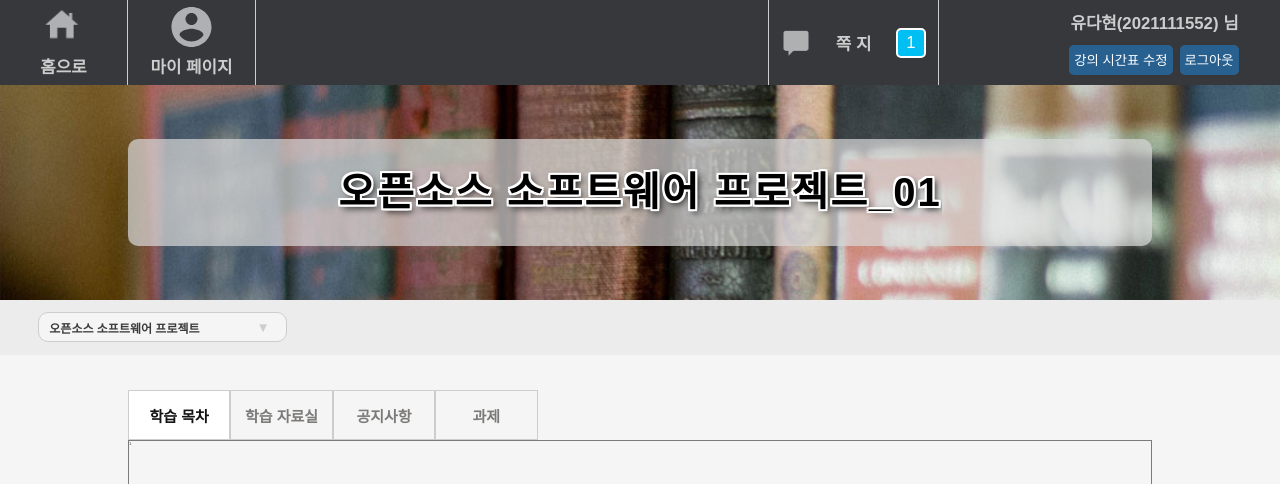
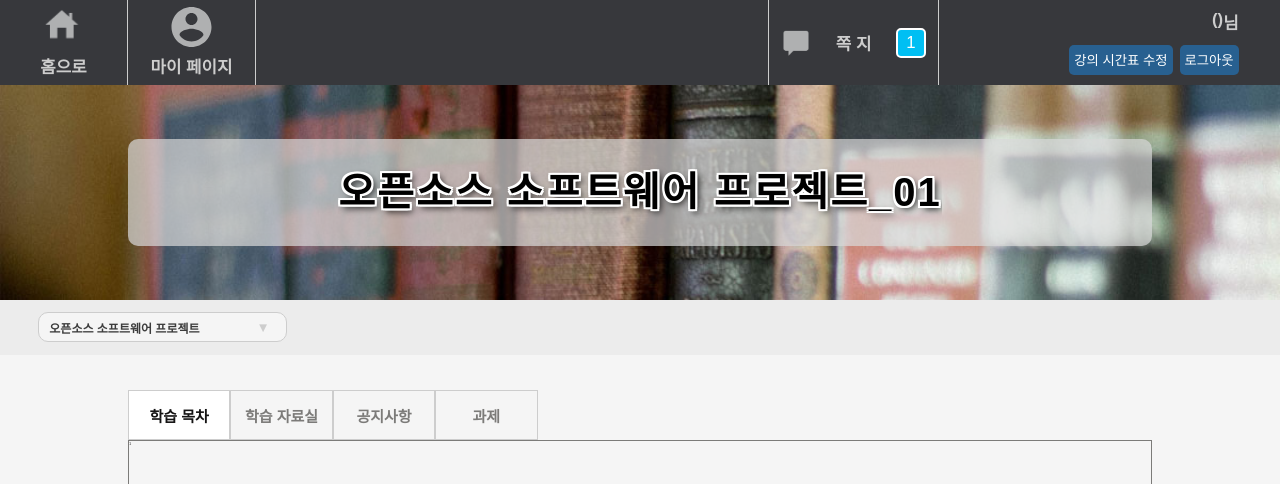
Before and after one commit to CSID-DGU/2023-2-OSSProj-MSG_UP-8, a React (Create React App) app in the folder front/: page /lecturedetail in a window 1280 px wide. Shown: the top 484 px of the page. Built offline with nearby package versions, Linux system fonts and the light colour scheme; what emotion-reset would draw is missing.

Commit message:
feat: Navbar 유저 API 연결

```diff
--- a/front/src/components/Navbar/index.jsx
+++ b/front/src/components/Navbar/index.jsx
@@ -1,35 +1,57 @@
-import React from "react";
-import { useNavigate } from 'react-router-dom';
-import Homepage from '../../assets/image/Homepage.svg';
+import React, { useEffect, useState } from "react";
+import { useNavigate } from "react-router-dom";
+import Homepage from "../../assets/image/Homepage.svg";
 import Mypage from "../../assets/image/Mypage.svg";
 import Message from "../../assets/image/Message.svg";
 import * as s from "./styles.js";
-
+import axios from "axios";
 
 export default function Navbar(props) {
+  const navigate = useNavigate();
+  const [userName, setUserName] = useState("");
+  const [studentNum, setStudentNum] = useState("");
 
-    const navigate = useNavigate();
   const onClickHome = () => {
     navigate(`/`);
   };
 
-    return(
+  useEffect(() => {
+    const auth = sessionStorage.getItem("auth");
+
+    if (auth === "true") {
+      const token = sessionStorage.getItem("token");
+
+      axios
+        .get("http://127.0.0.1:8000/profile/", {
+          headers: {
+            Authorization: `Token ${token}`,
+          },
+        })
+        .then((response) => {
+          const studentNum = response.data.student_id;
+          const userName = response.data.name;
+          setStudentNum(studentNum);
+          setUserName(userName);
+        })
+        .catch((error) => {
+          console.log("Error fetching user data:", error);
+        });
+    }
+  }, []);
+
+  return (
     <>
       <s.Wrapper>
         <s.LeftNav>
           <s.LBox onClick={onClickHome}>
             <s.Icon>
-                            <img
-                                src={Homepage}
-                                alt="" />
+              <img src={Homepage} alt="" />
             </s.Icon>
             <s.Description>홈으로</s.Description>
           </s.LBox>
           <s.LBox>
             <s.Icon>
-                            <img
-                                src={Mypage}
-                                alt="" />
+              <img src={Mypage} alt="" />
             </s.Icon>
             <s.Description>마이 페이지</s.Description>
           </s.LBox>
@@ -38,16 +60,18 @@ export default function Navbar(props) {
         <s.RightNav>
           <s.RBox>
             <s.Icon>
-                            <img
-                                src={Message}
-                                alt="" />
+              <img src={Message} alt="" />
             </s.Icon>
             <s.Description>쪽 지</s.Description>
             <s.NoteBox>1</s.NoteBox>
           </s.RBox>
           <s.RNameBox>
             <s.Name>
-                            유다현(2021111552) 님
+              {userName}
+              <div>(</div>
+              {studentNum}
+              <div>)</div>
+              <div> 님</div>
             </s.Name>
             <s.NavBtn>
               <s.UpdateShedule>강의 시간표 수정</s.UpdateShedule>
@@ -56,7 +80,6 @@ export default function Navbar(props) {
           </s.RNameBox>
         </s.RightNav>
       </s.Wrapper>
-
     </>
-    )
+  );
 }
```
Lines whose indentation alone changed are shown as unchanged.
